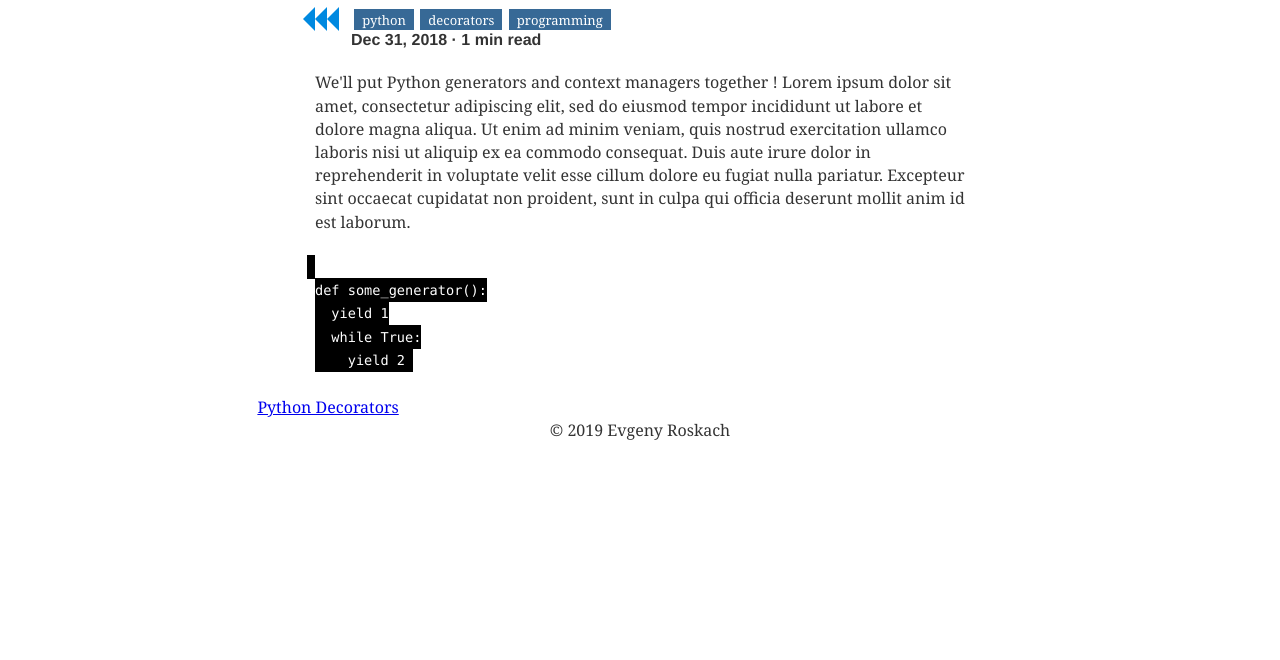
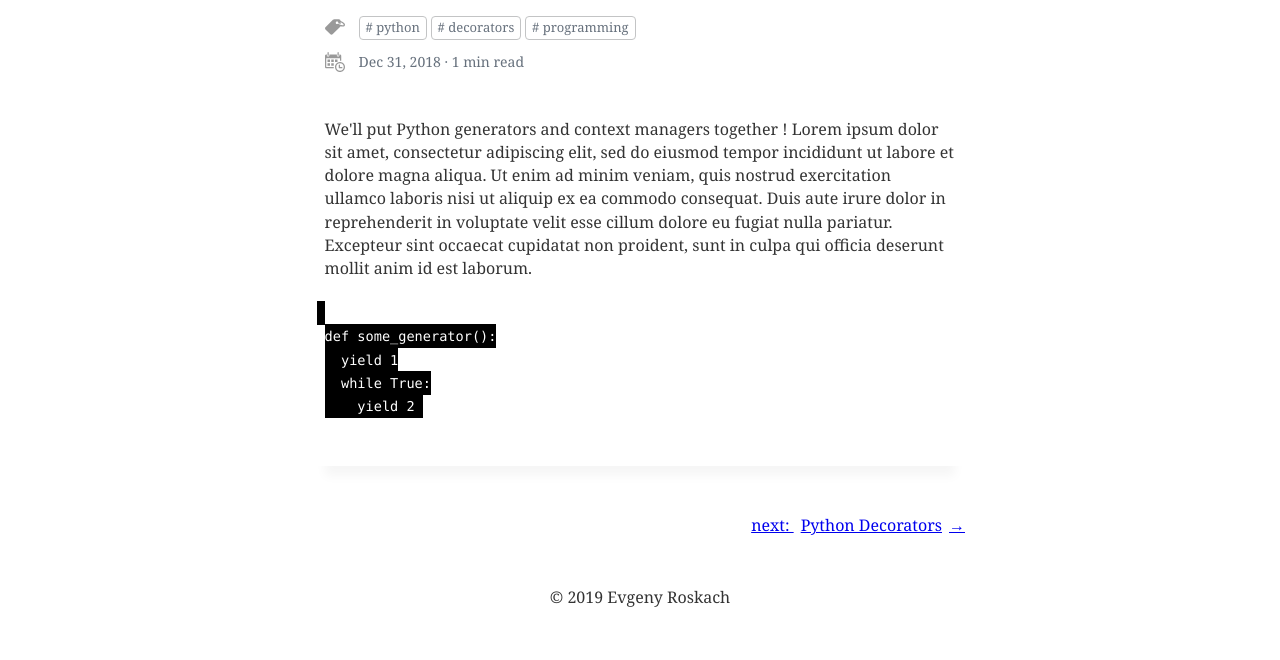
Before and after one commit to numsecurelab/genyrosk.github.io, a Gatsby site: page /python-context-managers/ in a window 1280 px wide. Shown: the part 140-800 px from the top of the page. Built offline with nearby package versions, Linux system fonts and the light colour scheme; Gatsby itself is replaced by a stand-in of ours; some packages are replaced by stand-ins of ours; code samples lack their colours.

Commit message:
tags + calendar + some styleing / formatting

```diff
--- a/src/components/layout.module.scss
+++ b/src/components/layout.module.scss
@@ -2,6 +2,30 @@
   margin: 0 auto;
   max-width: 800px;
   padding: 0 1.0875rem 1.45rem;
+
+  blockquote {
+    background: #f9f9f9;
+    font-style: italic;
+    border-left: 10px solid #bbb;
+    margin: 1.5em 0.5rem;
+    padding: 0.4rem 1rem;
+    quotes: "\201C""\201D""\2018""\2019";
+    font-size: 1rem;
+  }
+
+  blockquote:before {
+    color: #ccc;
+    content: open-quote;
+    // content: close-quote;
+    font-size: 4em;
+    line-height: 0.1em;
+    margin-right: 0.2em;
+    vertical-align: -0.4em;
+  }
+
+  blockquote p {
+    display: inline;
+  }
 }
 
 
--- a/src/components/tags.js
+++ b/src/components/tags.js
@@ -4,10 +4,10 @@ import styles from './tags.module.scss'
 
 const Tags = ({ tags }) => (
   <div className={styles.tagslist}>
-    {console.log(tags)}
+    {/* {console.log(tags)} */}
     {tags.map( (tag, index) => (
       <span key={index} className={styles.tag}>
-        {tag}
+        <span className={styles.hashtag}>#</span> {tag}
       </span>
     ))}
   </div>
--- a/src/components/tags.module.scss
+++ b/src/components/tags.module.scss
@@ -1,25 +1,16 @@
 .tag {
-  padding: 0.1rem 0.5rem;
-  margin: 0rem 0.2rem;
-  background-color: #376996;// #1D3461 #1F487E #376996 #6290C8 #829CBC
-  color: white;
+  display: inline-block;
+  padding: 0.10rem 0.37rem;
+  margin: 0rem;
+  margin-right: 0.24rem;
+  // background-color: #c3c4c5;// #1D3461 #1F487E #376996 #6290C8 #829CBC
+  color: #67717D ; // #67717D white
   font-size: 13px;
+  border-radius: 4px;
+  border: 1px solid;
+  border-color: #c3c4c5;
 }
 
-.tagslist {
-
+.hashtag {
+  color: #67717D;
 }
-
-
-.tag:before {
-   content:"";
-   float:left;
-   position:relative;
-   top:0;
-   left:-12px;
-   width:0;
-   height:0;
-   border-color:transparent #0089e0 transparent transparent;
-   border-style:solid;
-   border-width:12px 12px 12px 0;
-}
--- a/src/templates/blog-post.js
+++ b/src/templates/blog-post.js
@@ -4,11 +4,19 @@ import Layout from "../components/layout"
 import Tags from "../components/tags"
 
 import styles from "./blog-post.module.scss"
+import tagIcon from '../content/assets/tag.svg'
+import calendarIcon from '../content/assets/calendar-clock.svg'
 
-const NavLink = ({ title, path }) => (
+const NavLink = ({ title, path, type }) => (
   <div className={styles.navlinkdiv}>
     <Link to={path}>
+      <span style={{marginRight:`7px`}}>
+        { type == 'prev' ? '← previous: ' : 'next: '}
+      </span>
       {title}
+      <span style={{marginLeft:`7px`}}>
+        { type == 'next' ? '→' : ''}
+      </span>
     </Link>
   </div>
 )
@@ -22,24 +30,41 @@ export default ({ data, pageContext }) => {
     frontmatter: {date, title, tags},
   } = data.markdownRemark
 
-  console.log(data)
-  console.log(pageContext)
+  // console.log(data)
+  // console.log(pageContext)
 
   return (
     <Layout miniHeader={true}>
       <div className={styles.article}>
-        <h1>{title}</h1>
-        <Tags tags={tags} />
-        <h4>{date} <span> &#183; </span> {timeToRead} min read</h4>
+        <div style={{marginBottom:`40px`}}>
+          <h1>{title}</h1>
+          <div className={styles.tagsWrapper}>
+            <div className={styles.tagIcon}>
+              <img alt="date" src={tagIcon} width={20}/>
+            </div>
+            <div className={styles.tags}>
+              <Tags tags={tags} />
+            </div>
+          </div>
+          <div className={styles.dateWrapper}>
+            <div className={styles.dateIcon}>
+              <img alt="date" src={calendarIcon} width={20}/>
+            </div>
+            <div className={styles.dateText}>
+              {date} <span> &#183; </span> {timeToRead} min read
+            </div>
+          </div>
+        </div>
         <div className={styles.content} dangerouslySetInnerHTML={{ __html: html }} />
       </div>
 
       <div className={styles.navlinks}>
         <div className={styles.navprev}>
-          { prev && (
+           { prev && (
             <NavLink
               title={prev.frontmatter.title}
               path={prev.fields.slug}
+              type='prev'
             />
           )}
         </div>
@@ -48,6 +73,7 @@ export default ({ data, pageContext }) => {
             <NavLink
               title={next.frontmatter.title}
               path={next.fields.slug}
+              type='next'
             />
           )}
         </div>
--- a/src/templates/blog-post.module.scss
+++ b/src/templates/blog-post.module.scss
@@ -1,28 +1,98 @@
+$width: 650px;
+
 .article {
-  max-width: 650px;
+  max-width: $width;
   margin: 0 auto;
+  margin-bottom: 2rem;
+  padding: 0 0.6rem;
+  padding-bottom: 1.5rem;
+  // border-bottom: 1.0px dashed grey;
+  box-shadow: 0px 20px 10px -10px rgba(0,0,0,.04);
+  // box-shadow: 0 8px 6px -6px black;
 }
 
 .content {
 
 }
 
-.tag {
+.dateWrapper {
+  color: #67717D;
+  // color: rgba(0,0,0,.54)
+  display: flex;
+  justify-content: flex-start;
+  align-items: flex-start;
 
+  .dateIcon {
+    // display:inline-block;
+    margin-top:0px;
+
+    img {
+      margin: 0;
+      filter: invert(0.6);
+      display: inline;
+      margin-top: 8px;
+    }
+  }
+
+  .dateText {
+    // display:inline-block;
+    font-size: 14px;
+    margin-top:8px;
+    margin-left: 14px;
+  }
+}
+
+.tagsWrapper {
+  color: #67717D;
+  // color: rgba(0,0,0,.54)
+  display: flex;
+  justify-content: flex-start;
+  align-items: flex-start;
+
+  .tagIcon {
+    // display:inline-block;
+    margin-top:0px;
+
+    img {
+      margin: 0;
+      filter: invert(0.6);
+      display: inline;
+      margin-top: 10px;
+    }
+  }
+
+  .tags {
+    // display:inline-block;
+    margin-top: 8px;
+    margin-left: 14px;
+  }
 }
 
 .navlinks {
-
+  max-width: $width;
+  margin: 0 auto;
+  margin-top: 3rem;
+  margin-bottom: 3rem;
+  // display: flex;
+  // flex-wrap: wrap;
+  // justify-content: space-between;
 }
 
 .navprev {
-
+  display: inline-block;
+  margin-right: 2rem;
+  margin-bottom: 1rem;
 }
 
 .navnext {
-
+  display: inline-block;
+  margin-left: 2rem;
+  float: right
 }
 
 .navlinkdiv {
 
+  a:hover {
+    text-decoration: underline;
+  }
 }
```
Also changed, not shown: src/pages/about-me.js (+11 -8 lines), src/content/assets/calendar-clock.svg (added), src/content/assets/tag.svg (added), src/content/assets/tags.svg (added).
